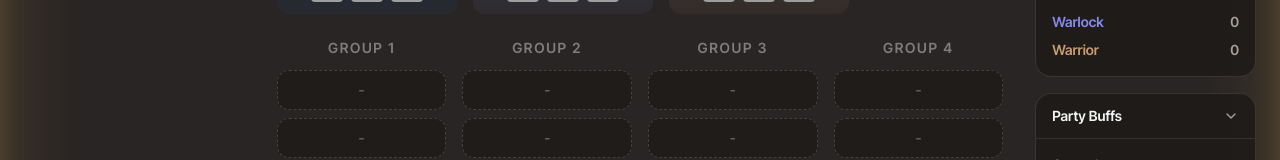
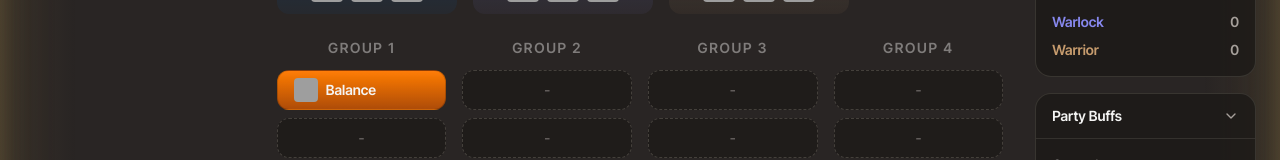
Before and after one commit to wjbetech/wowcomps, a React (Vite) app: page / in a window 1280 px wide. Both pictures are taken after a click on the button 306 px from the left and 192 px from the top of the page. Shown: the part 390-550 px from the top of the page. Built offline with nearby package versions, Linux system fonts and the light colour scheme; grey boxes are pictures that could not be loaded.

Commit message:
feat/dnd-kit: working click to assign next empty raid slot now working

```diff
--- a/src/App.tsx
+++ b/src/App.tsx
@@ -1,3 +1,4 @@
+// core
 import { useState } from "react";
 import ExpansionGlow from "./styles/expansionGlow";
 
@@ -19,12 +20,20 @@ import type { Expansion } from "./data/expansionData";
 import type { PlacedSpec, RaidSlots } from "./types/grid";
 
 // dnd-kit
-import { DndContext, type DragEndEvent } from "@dnd-kit/core";
+import { DndContext, type DragEndEvent, PointerSensor, useSensor, useSensors } from "@dnd-kit/core";
 
 export function App() {
   const [selectedExpansion, setSelectedExpansion] = useState<Expansion>("classic");
   const theme = expansionColors[selectedExpansion];
   const [raidSlots, setRaidSlots] = useState<RaidSlots>(() => createInitialRaidSlots());
+
+  const sensors = useSensors(
+    useSensor(PointerSensor, {
+      activationConstraint: {
+        distance: 8,
+      },
+    }),
+  );
 
   function handleDragEnd(event: DragEndEvent) {
     const { active, over } = event;
@@ -41,11 +50,26 @@ export function App() {
     }));
   }
 
+  function nextEmptySlot(spec: PlacedSpec) {
+    setRaidSlots((prev) => {
+      const nextEmptySlotId = Object.keys(prev).find((slotId) => prev[slotId] === null);
+
+      if (!nextEmptySlotId) {
+        return prev;
+      }
+
+      return {
+        ...prev,
+        [nextEmptySlotId]: spec,
+      };
+    });
+  }
+
   return (
     <main className="relative min-h-screen overflow-x-hidden bg-stone-800 text-stone-100">
       <ExpansionGlow glow={theme.glow} />
 
-      <DndContext onDragEnd={handleDragEnd}>
+      <DndContext onDragEnd={handleDragEnd} sensors={sensors}>
         <div className="relative z-10">
           <Navbar />
           <SubNav selectedExpansion={selectedExpansion} onSelectExpansion={setSelectedExpansion} />
@@ -54,7 +78,7 @@ export function App() {
             <div className="mx-auto grid w-full gap-8 px-4 py-8 lg:grid-cols-5 lg:px-6">
               <div className="lg:col-span-1"></div>
               <div className="lg:col-span-3">
-                <SpecsPanel selectedExpansion={selectedExpansion} />
+                <SpecsPanel selectedExpansion={selectedExpansion} fillNextSlot={nextEmptySlot} />
                 <RaidGrid raidSlots={raidSlots} />
               </div>
               <div className="lg:col-span-1">
--- a/src/components/RaidGrid.tsx
+++ b/src/components/RaidGrid.tsx
@@ -1,5 +1,6 @@
 import { useDroppable } from "@dnd-kit/core";
 import type { PlacedSpec, RaidSlots } from "../types/grid";
+import classColors from "../data/classColors";
 
 type RaidGridProps = {
   raidSlots: RaidSlots;
@@ -47,15 +48,30 @@ function RaidSlot({ slotId, placedSpec }: { slotId: string; placedSpec: PlacedSp
     id: slotId,
   });
 
+  const slotColor = placedSpec ? classColors[placedSpec.classId] : undefined;
+
+  const slotStyle = slotColor
+    ? {
+        background: `linear-gradient(
+          180deg,
+          rgb(from ${slotColor} r g b / 1),
+          rgb(from ${slotColor} calc(r - 36) calc(g - 36) calc(b - 36) / 0.75)
+        )`,
+      }
+    : undefined;
+
   return (
     <button
       ref={setNodeRef}
+      style={slotStyle}
       type="button"
       className={[
         "flex h-10 w-full items-center justify-between rounded-xl border px-4 text-left transition",
-        isOver
-          ? "border-stone-400 bg-stone-800/90"
-          : "border-dashed border-stone-700 bg-stone-900/70 hover:border-stone-500 hover:bg-stone-800/80",
+        placedSpec
+          ? "border-black/20"
+          : isOver
+            ? "border-stone-400 bg-stone-800/90"
+            : "border-dashed border-stone-700 bg-stone-900/70 hover:border-stone-500 hover:bg-stone-800/80",
       ].join(" ")}
     >
       {placedSpec ? (
@@ -67,7 +83,9 @@ function RaidSlot({ slotId, placedSpec }: { slotId: string; placedSpec: PlacedSp
               className="h-6 w-6 rounded-sm object-cover"
             />
           ) : null}
-          <span className="text-sm text-stone-200">{placedSpec.label}</span>
+          <span className={`text-sm ${placedSpec.classId === "priest" ? "text-stone-600" : ""}`}>
+            {placedSpec.label}
+          </span>
         </div>
       ) : (
         <span className="w-full text-center text-sm text-stone-400/50">-</span>
--- a/src/components/SpecsPanel.tsx
+++ b/src/components/SpecsPanel.tsx
@@ -1,6 +1,10 @@
+// data
 import { expansionClasses } from "../data/expansionClasses";
 import type { Expansion } from "../data/expansionData";
 import classColors from "../data/classColors";
+
+// types
+import type { PlacedSpec } from "../types/grid";
 
 // dnd-kit
 import { useDraggable } from "@dnd-kit/core";
@@ -8,6 +12,7 @@ import { CSS } from "@dnd-kit/utilities";
 
 type SpecsPanelProps = {
   selectedExpansion: Expansion;
+  fillNextSlot: (spec: PlacedSpec) => void;
 };
 
 type DraggableSpecButtonProps = {
@@ -15,9 +20,16 @@ type DraggableSpecButtonProps = {
   specId: string;
   label: string;
   iconLink?: string;
+  fillNextSlot: (spec: PlacedSpec) => void;
 };
 
-function DraggableSpecButton({ classId, specId, label, iconLink }: DraggableSpecButtonProps) {
+function DraggableSpecButton({
+  classId,
+  specId,
+  label,
+  iconLink,
+  fillNextSlot,
+}: DraggableSpecButtonProps) {
   const { attributes, listeners, setNodeRef, transform, isDragging } = useDraggable({
     id: `spec:${classId}:${specId}`,
     data: {
@@ -25,12 +37,20 @@ function DraggableSpecButton({ classId, specId, label, iconLink }: DraggableSpec
       specId,
       label,
       iconLink,
+      fillNextSlot,
     },
   });
 
   const style = {
     transform: CSS.Translate.toString(transform),
     opacity: isDragging ? 0.65 : 1,
+  };
+
+  const placedSpec: PlacedSpec = {
+    classId,
+    specId,
+    label,
+    iconLink,
   };
 
   return (
@@ -40,6 +60,7 @@ function DraggableSpecButton({ classId, specId, label, iconLink }: DraggableSpec
       {...listeners}
       {...attributes}
       type="button"
+      onClick={() => fillNextSlot(placedSpec)}
       className="group flex items-center justify-center rounded-lg transition"
       title={label}
     >
@@ -52,7 +73,7 @@ function DraggableSpecButton({ classId, specId, label, iconLink }: DraggableSpec
   );
 }
 
-export default function SpecsPanel({ selectedExpansion }: SpecsPanelProps) {
+export default function SpecsPanel({ selectedExpansion, fillNextSlot }: SpecsPanelProps) {
   const classGroups = expansionClasses[selectedExpansion];
 
   return (
@@ -81,6 +102,7 @@ export default function SpecsPanel({ selectedExpansion }: SpecsPanelProps) {
                   specId={spec.specId}
                   label={spec.label}
                   iconLink={spec.iconLink}
+                  fillNextSlot={fillNextSlot}
                 />
               ))}
             </div>
```
Also changed, not shown: 1 other file (tests, documents, lock files or other folders).
